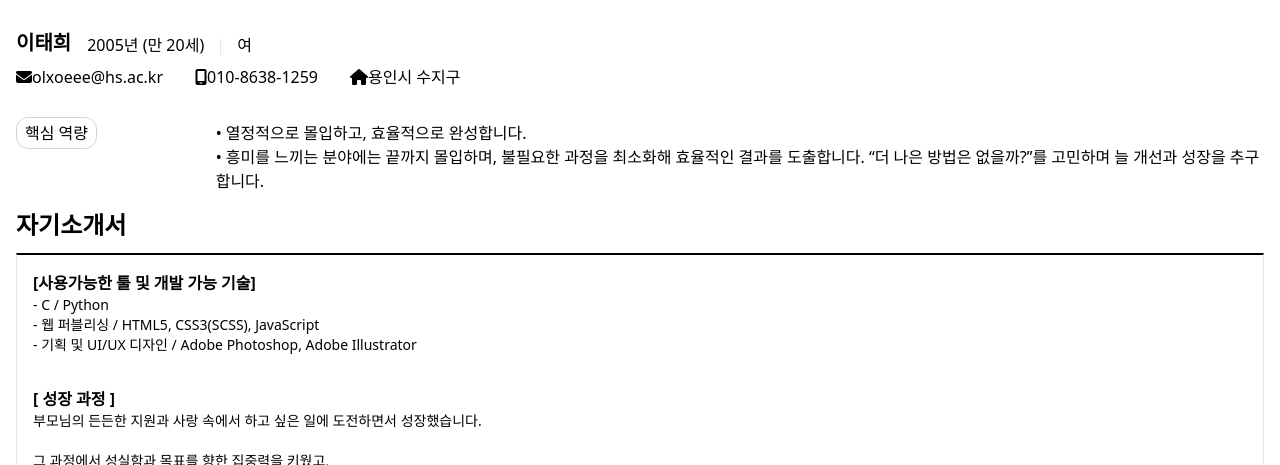
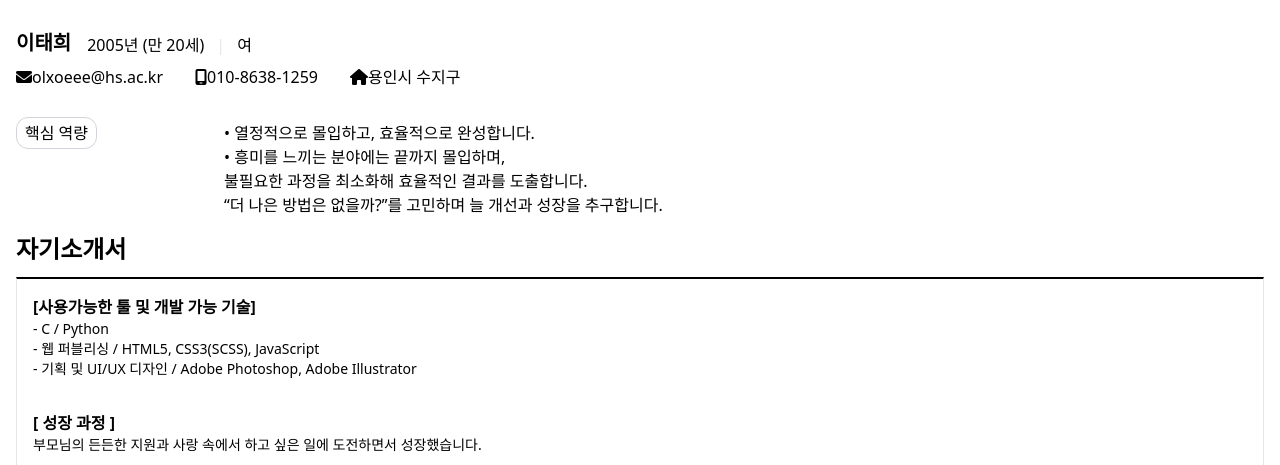
Before and after one commit to olxoeee/olxohee.Portfolio, a website: page pages/cv.html in a window 1280 px wide. Shown: the part 335-800 px from the top of the page. Drawn offline with nearby package versions, Linux system fonts and the light colour scheme.

Commit message:
Update cv.html

```diff
--- a/pages/cv.html
+++ b/pages/cv.html
@@ -49,9 +49,10 @@
       </div>
       <div class="">
         <p>• 열정적으로 몰입하고, 효율적으로 완성합니다.</p>
-        <p>• 흥미를 느끼는 분야에는 끝까지 몰입하며,
-             불필요한 과정을 최소화해 효율적인 결과를 도출합니다.
-             “더 나은 방법은 없을까?”를 고민하며 늘 개선과 성장을 추구합니다.</p>
+        <p>• 흥미를 느끼는 분야에는 끝까지 몰입하며,</p>
+             <p>불필요한 과정을 최소화해 효율적인 결과를 도출합니다.</p>
+             <p>“더 나은 방법은 없을까?”를 고민하며 늘 개선과 성장을 추구합니다.</p>
+
       </div>
     </div>
 
```
